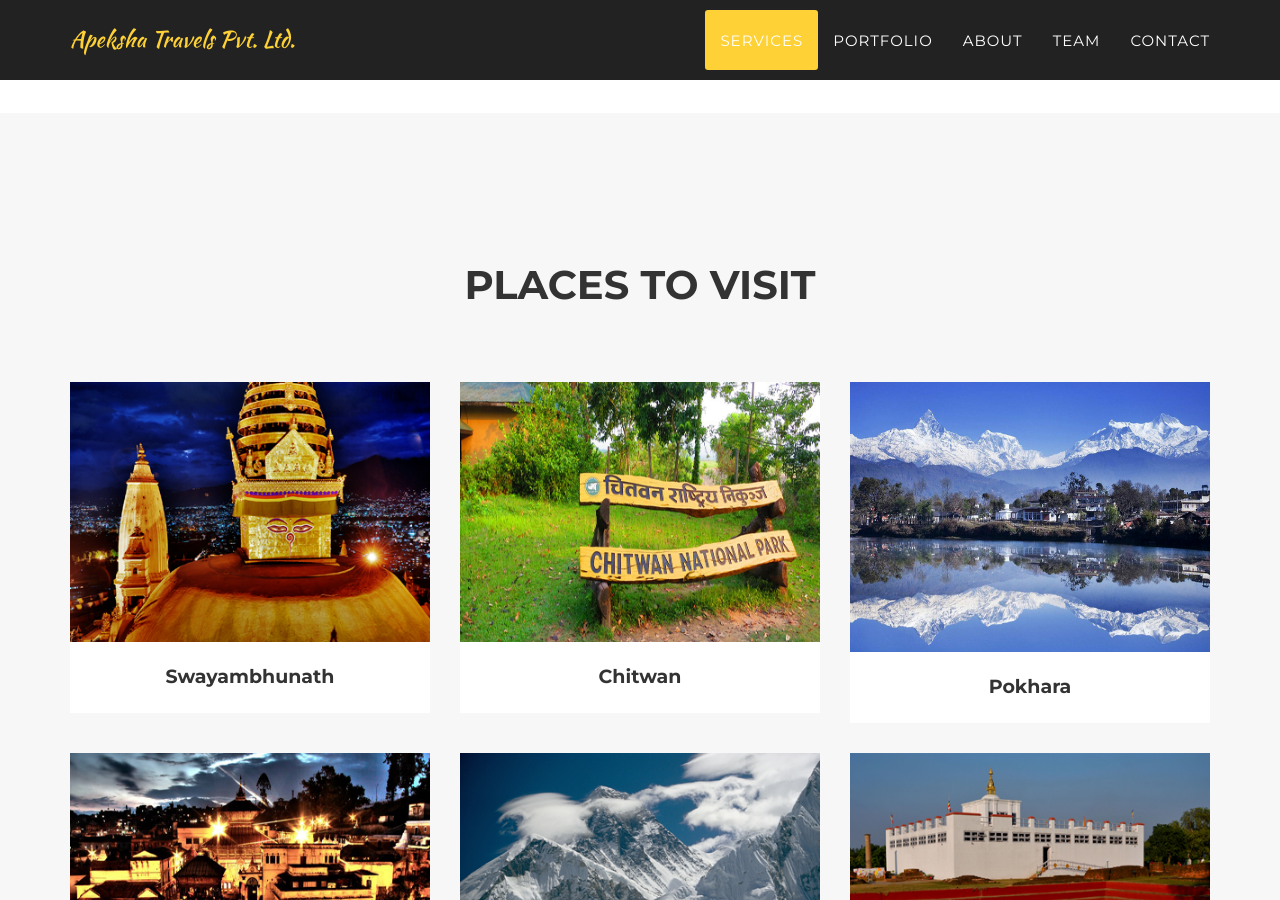
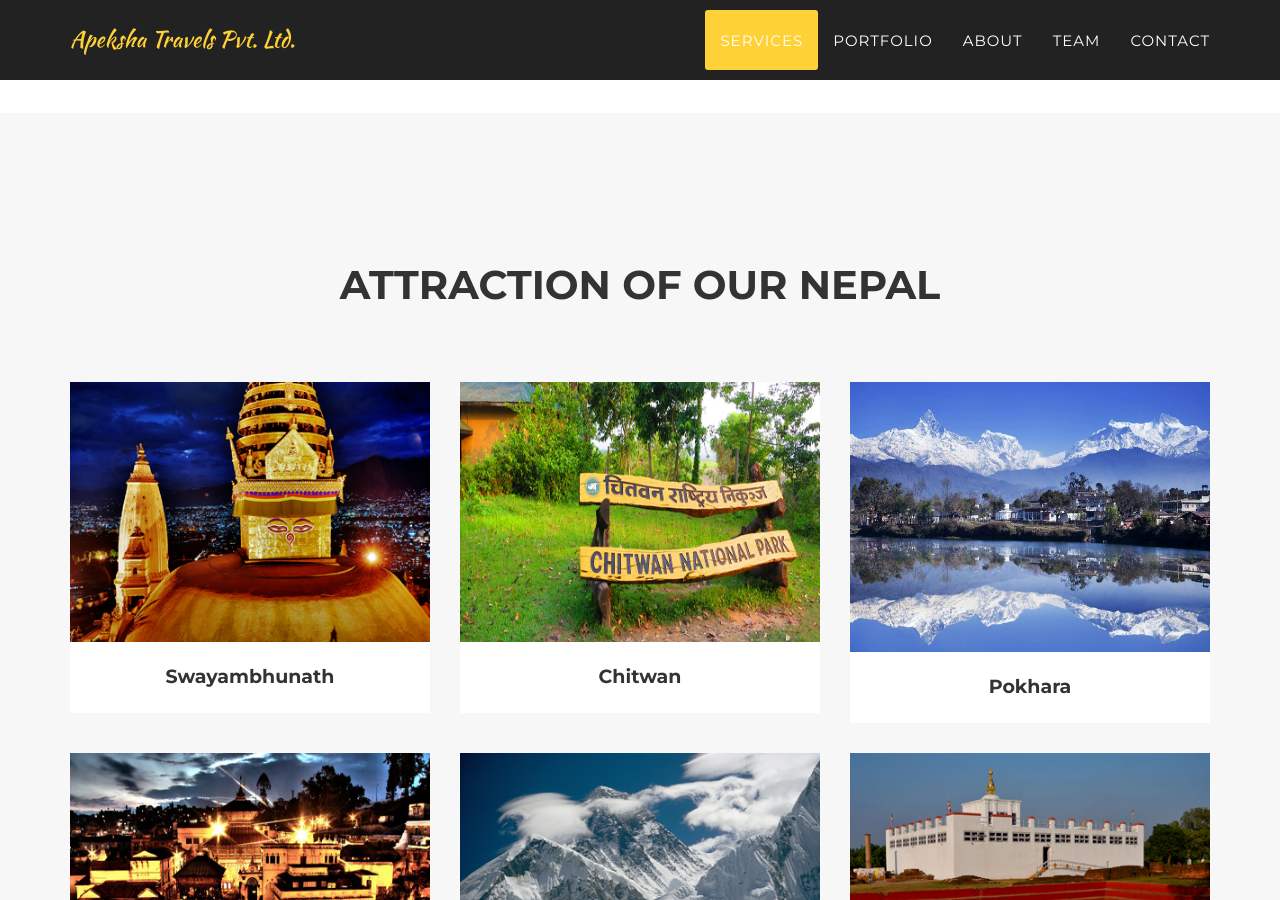
Before and after one commit to gauravmanandhar/apekshatravels.com.np, a Jekyll site: the page built from index.html, in a window 1280 px wide and 900 px high, scrolled down 1294 px. Built offline with Jekyll 4.4.1, drawn with Linux system fonts in a browser that asks for light colours; some web fonts are replaced.

Commit message:
name chnaged

```diff
--- a/_includes/portfolio_grid.html
+++ b/_includes/portfolio_grid.html
@@ -3,7 +3,7 @@
         <div class="container">
             <div class="row">
                 <div class="col-lg-12 text-center">
-                    <h2 class="section-heading">Places to Visit</h2>
+                    <h2 class="section-heading">Attraction of our Nepal</h2>
                     <h3 class="section-subheading text-muted"></h3>
                 </div>
             </div>
```
